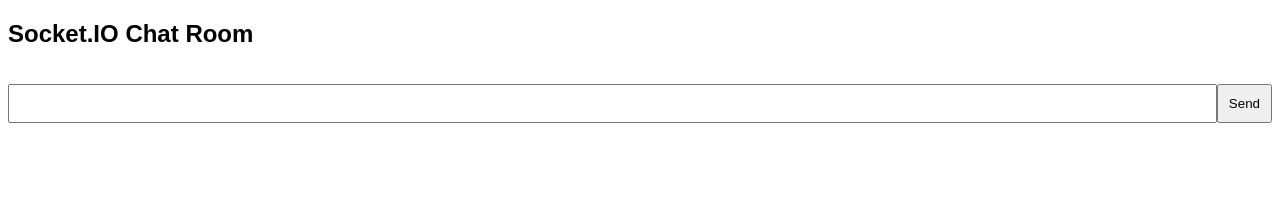
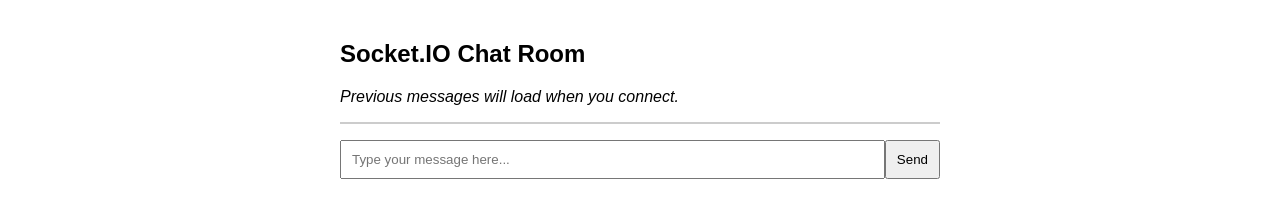
Before and after one commit to krishramoju2/Real-time-hat-app, a website: page index.html in a window 1280 px wide. Drawn offline with nearby package versions, Linux system fonts and the light colour scheme; no server answers.

Commit message:
Update index.html

```diff
--- a/index.html
+++ b/index.html
@@ -3,8 +3,8 @@
 <head>
   <title>Chat Room</title>
   <style>
-    body { font-family: Arial; }
-    #messages { list-style: none; padding: 0; max-height: 300px; overflow-y: scroll; }
+    body { font-family: Arial, sans-serif; max-width: 600px; margin: auto; padding: 20px; }
+    #messages { list-style: none; padding: 0; max-height: 300px; overflow-y: scroll; border: 1px solid #ccc; }
     #form { display: flex; margin-top: 10px; }
     #input { flex: 1; padding: 10px; }
     #send { padding: 10px; }
@@ -12,9 +12,11 @@
 </head>
 <body>
   <h2>Socket.IO Chat Room</h2>
+  <p><em>Previous messages will load when you connect.</em></p>
   <ul id="messages"></ul>
   <form id="form">
-    <input id="input" autocomplete="off" /><button id="send">Send</button>
+    <input id="input" autocomplete="off" placeholder="Type your message here..." />
+    <button id="send">Send</button>
   </form>
 
   <script src="https://cdn.socket.io/4.7.2/socket.io.min.js"></script>
```
